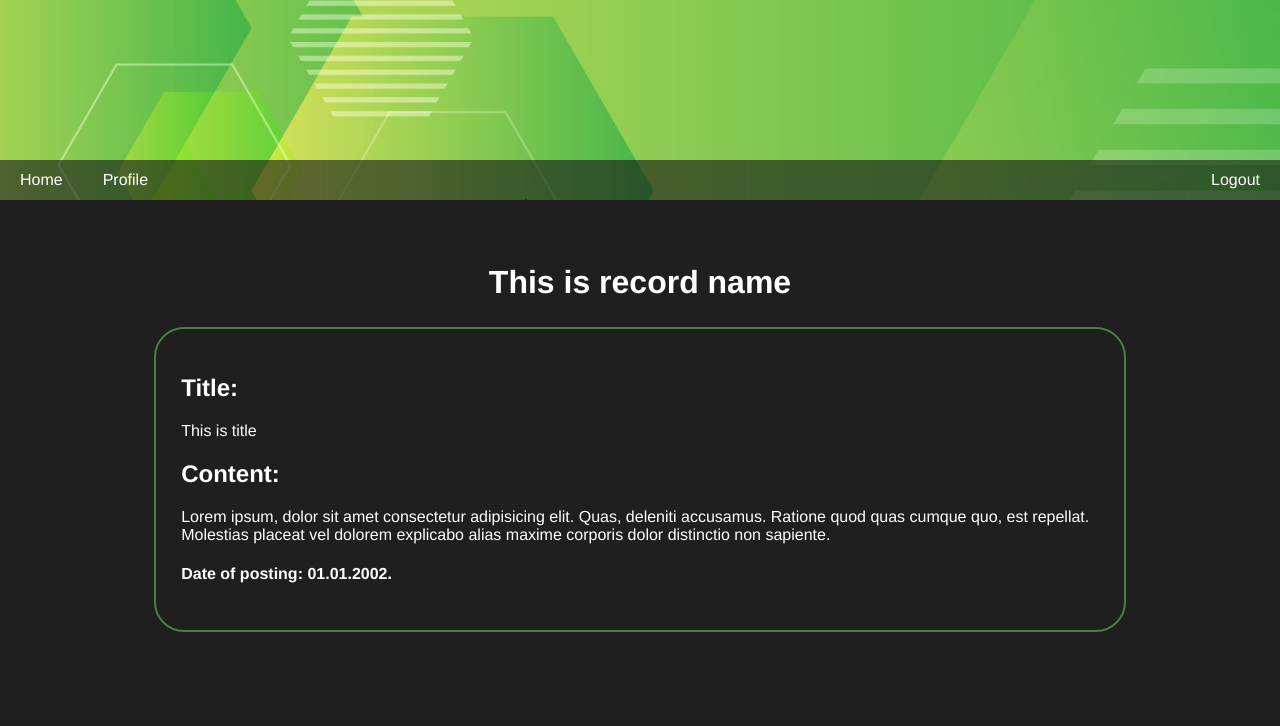
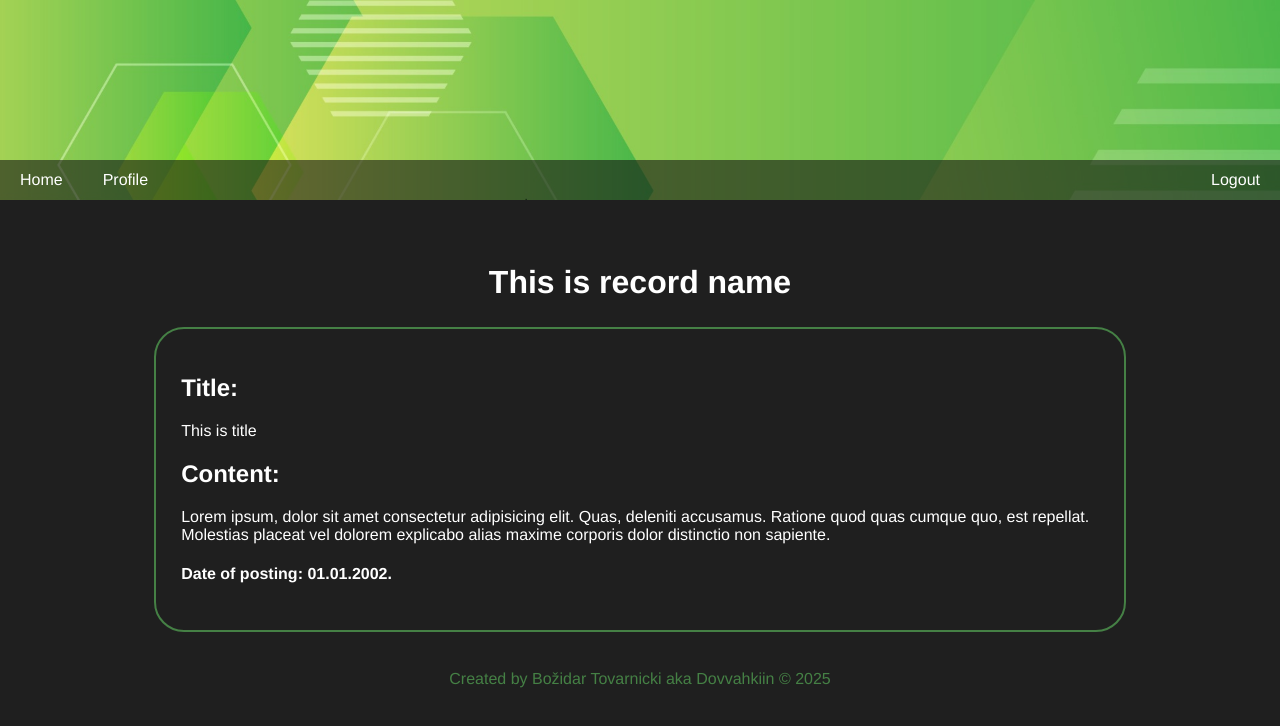
Before and after one commit to Dovvahkiin/ConferenceRecordApp, a React (Vite) app in the folder client/: page /record/1 in a window 1280 px wide. Shown: the top 726 px of the page. Built offline with nearby package versions, Linux system fonts and the light colour scheme.

Commit message:
Added footer on pages where was missing

```diff
--- a/client/src/pages/NewPost.jsx
+++ b/client/src/pages/NewPost.jsx
@@ -1,7 +1,7 @@
 import React, { useState } from "react";
 import { useNavigate, Link } from "react-router-dom";
 import Header from "../components/Header/Header";
-
+import Footer from "../components/Footer/Footer";
 const valuesInitialState = {
   postTitle: "",
   postContent: "",
@@ -57,6 +57,7 @@ function NewPost() {
           </div>
         </form>
       </section>
+      <Footer />
     </main>
   );
 }
--- a/client/src/pages/Profile.jsx
+++ b/client/src/pages/Profile.jsx
@@ -1,6 +1,7 @@
 import React from "react";
 import Header from "../components/Header/Header";
 import "../styles/general.css";
+import Footer from "../components/Footer/Footer";
 
 function Profile() {
   return (
@@ -23,6 +24,7 @@ function Profile() {
           </p>
         </article>
       </section>
+      <Footer />
     </main>
   );
 }
--- a/client/src/pages/Record.jsx
+++ b/client/src/pages/Record.jsx
@@ -1,6 +1,6 @@
 import React from "react";
 import Header from "../components/Header/Header";
-
+import Footer from "../components/Footer/Footer";
 function Record() {
   //todo: if record does not exists show 404
   //todo: load page from db
@@ -24,6 +24,7 @@ function Record() {
           </h4>
         </div>
       </section>
+      <Footer />
     </main>
   );
 }
```
